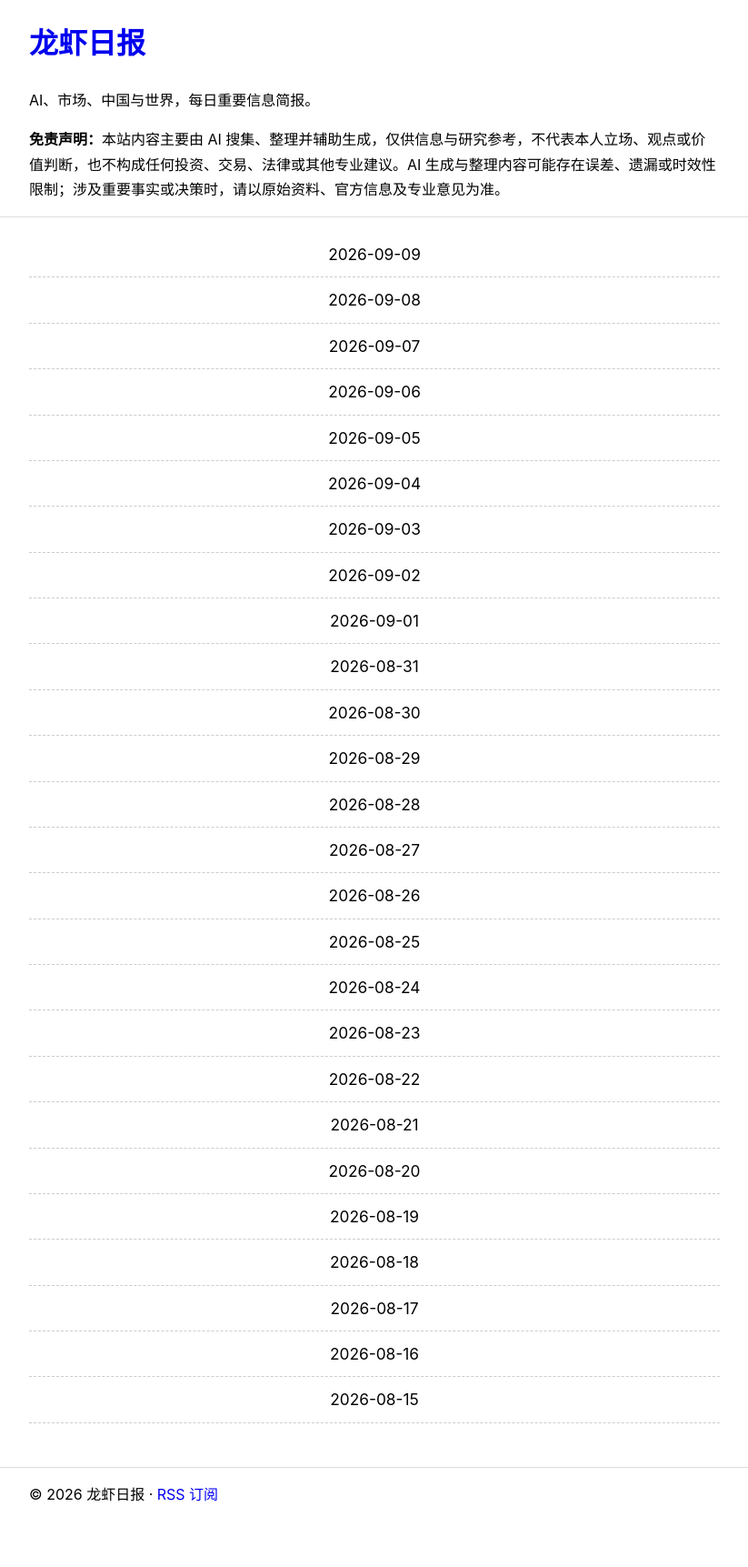
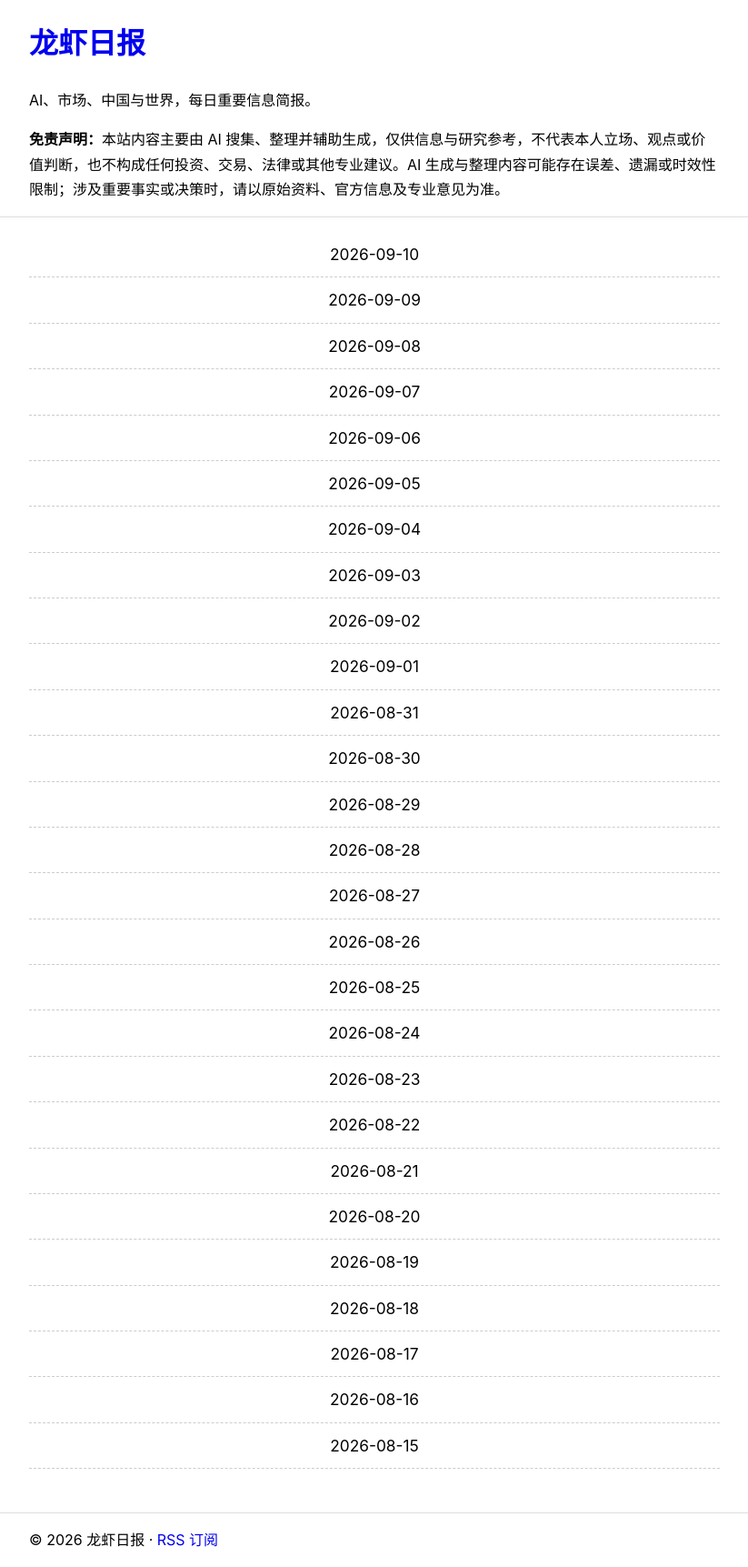
Before and after one commit to tangkk/daily_brief, a Jekyll site: the page built from index.html, in a window 1280 px wide. Shown: the whole page at 91% size, without its empty margins (228-1051 px from the left). Built offline with Jekyll 4.4.1, drawn with Linux system fonts in a browser that asks for light colours; before the commit the page ends 1673 px from its top, so only the background shows below that.

Commit message:
Publish Daily Brief for 2026-09-10 after podcast

```diff
--- a/_data/audio.json
+++ b/_data/audio.json
@@ -24,5 +24,6 @@
   "2026-09-06": "https://pub-e2d65fa7f70240878f2e556592826485.r2.dev/daily/ep017-daily-2026-09-06.mp3",
   "2026-09-07": "https://pub-e2d65fa7f70240878f2e556592826485.r2.dev/daily/ep018-daily-2026-09-07-v3.mp3",
   "2026-09-08": "https://pub-e2d65fa7f70240878f2e556592826485.r2.dev/daily/ep019-daily-2026-09-08.mp3",
-  "2026-09-09": "https://pub-e2d65fa7f70240878f2e556592826485.r2.dev/daily/ep020-daily-2026-09-09.mp3"
+  "2026-09-09": "https://pub-e2d65fa7f70240878f2e556592826485.r2.dev/daily/ep020-daily-2026-09-09.mp3",
+  "2026-09-10": "https://pub-e2d65fa7f70240878f2e556592826485.r2.dev/daily/ep021-daily-2026-09-10.mp3"
 }
```
Also changed, not shown: _posts/2026-09-10-daily-brief.md (renamed from _drafts/2026-09-10-daily-brief.md).
